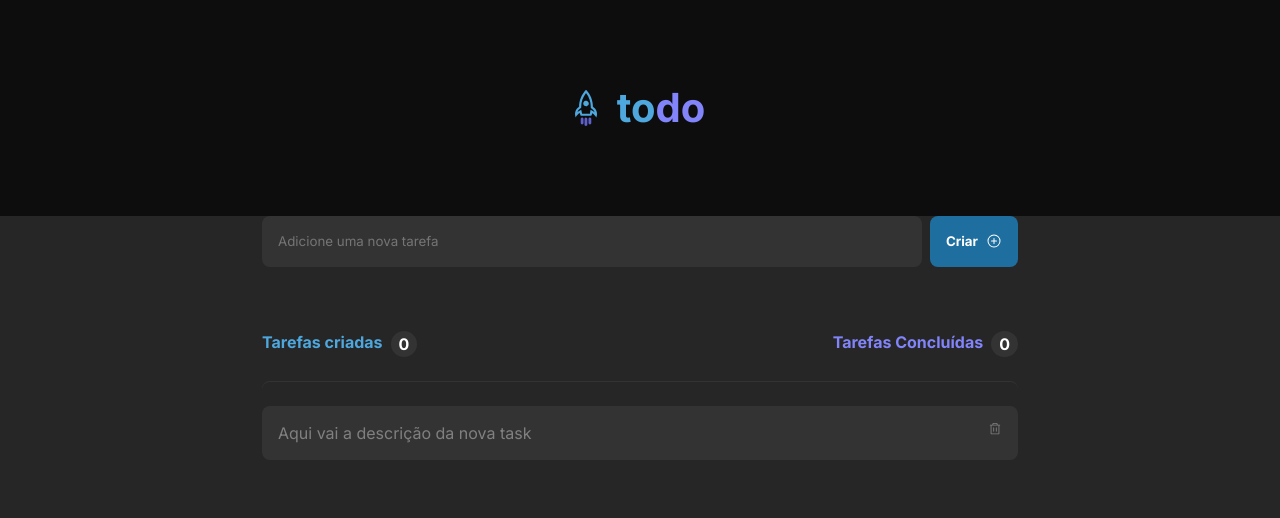
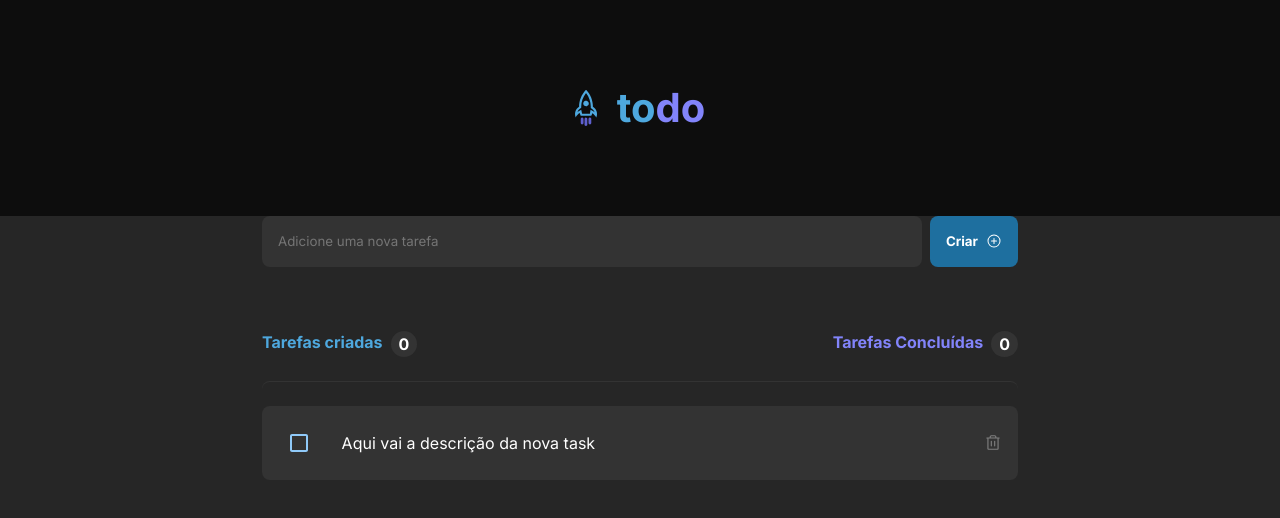
Before and after one commit to pedroeduardo36/01-todolist, a React (Vite) app: page / in a window 1280 px wide. Shown: the top 518 px of the page. Built offline with nearby package versions, Linux system fonts and the light colour scheme.

Commit message:
Feat Task List

```diff
--- a/package.json
+++ b/package.json
@@ -10,6 +10,9 @@
     "preview": "vite preview"
   },
   "dependencies": {
+    "@emotion/react": "^11.11.4",
+    "@emotion/styled": "^11.11.5",
+    "@mui/material": "^5.15.20",
     "@phosphor-icons/react": "^2.1.6",
     "react": "^18.2.0",
     "react-dom": "^18.2.0"
--- a/src/components/TaskList.module.css
+++ b/src/components/TaskList.module.css
@@ -4,10 +4,12 @@
     background: var(--gray-400);
     color: var(--gray-300);
     padding: 1rem;
-
+    gap: 1.35rem;
+    align-items: center;
     border-radius: 8px;
 }
 
 .listWrapper p {
     flex: 1;
+    color: var(--white);
 }
--- a/src/components/TaskList.tsx
+++ b/src/components/TaskList.tsx
@@ -1,11 +1,19 @@
-import { Trash } from '@phosphor-icons/react'
-import styles from './TaskList.module.css'
+import { Trash } from "@phosphor-icons/react";
+import styles from "./TaskList.module.css";
+import { Checkbox } from "@mui/material";
+import { blue, purple } from "@mui/material/colors";
 
 export function TaskList() {
-    return (
-        <div className={styles.listWrapper}>
-            <p>Aqui vai a descrição da nova task</p>
-            <Trash size={14}/>
-        </div>
-    )
+  return (
+    <div className={styles.listWrapper}>
+      <Checkbox sx={{
+        color: blue[200],
+        '&.Mui-checked': {
+            color: purple[200],
+        }
+      }}/>
+      <p>Aqui vai a descrição da nova task</p>
+        <Trash size={18} />
+    </div>
+  );
 }
--- a/src/components/Tasks.module.css
+++ b/src/components/Tasks.module.css
@@ -63,6 +63,6 @@
     font-weight: bold;
 }
 
-.taskList p {
+.emptyDescription {
     color: var(--gray-300);
 }
--- a/src/components/Tasks.tsx
+++ b/src/components/Tasks.tsx
@@ -22,7 +22,7 @@ export function Tasks() {
             <div className={styles.taskList}>
                 {/* <ClipboardText size={56}/>
                 <strong>Você ainda não tem tarefas cadastradas</strong>
-                <p>Crie tarefas e organize seus itens a fazer</p> */}
+                <p className={styles.emptyDescription}>Crie tarefas e organize seus itens a fazer</p> */}
 
                 <TaskList />
             </div>
```
Also changed, not shown: 1 other file (tests, documents, lock files or other folders).
